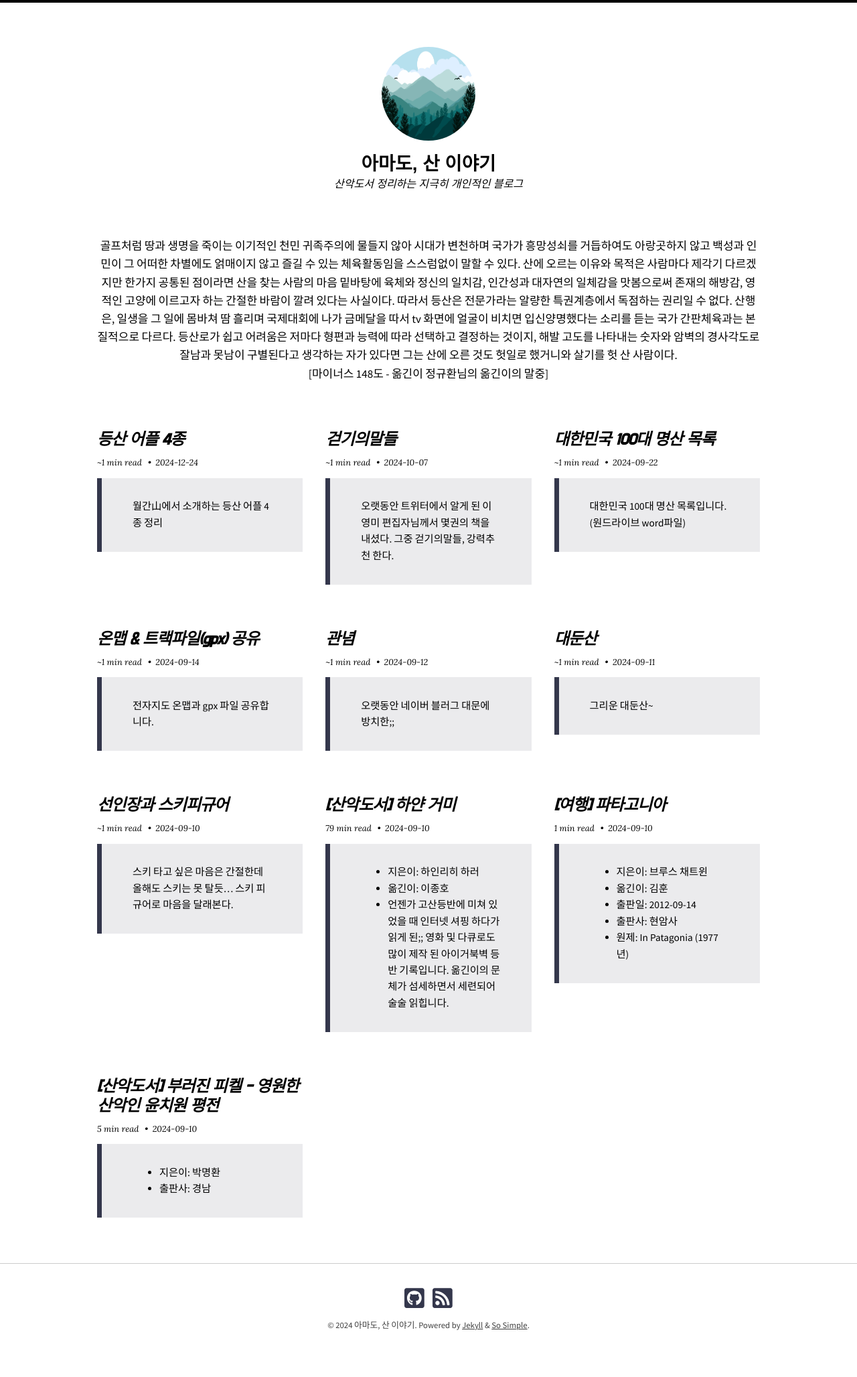
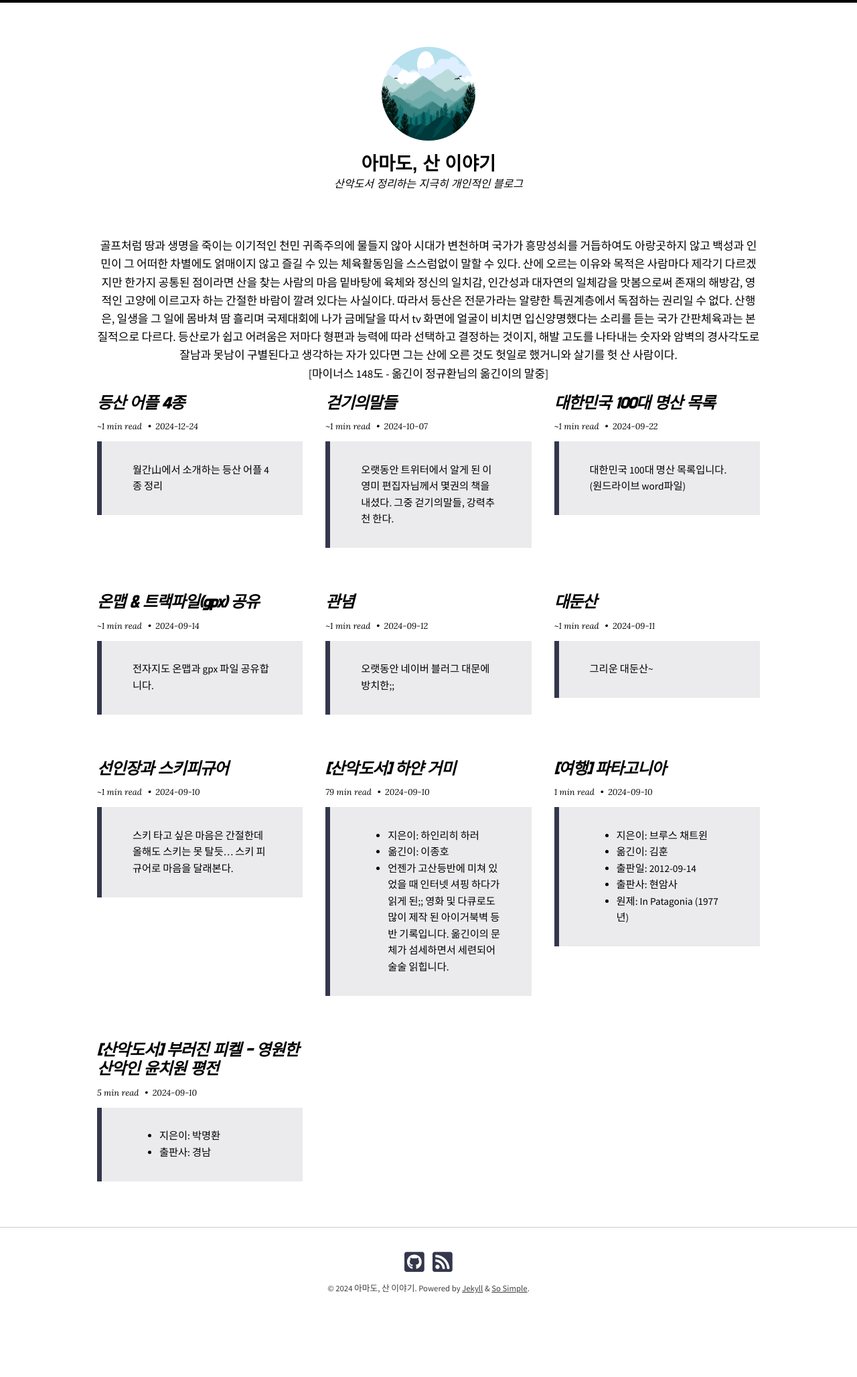
Before and after one commit to sansonyeo/sosimple, a Jekyll site: the page built from index.html, in a window 1280 px wide. Shown: the whole page at 67% size. Built offline with Jekyll 4.4.1, drawn with Linux system fonts in a browser that asks for light colours; nearby versions of some CDN libraries; the list of posts is cut into pages by our own code; after the commit the page ends 2002 px from its top, so only the background shows below that.

Commit message:
2024.12.25 update

```diff
--- a/index.html
+++ b/index.html
@@ -10,7 +10,7 @@ entries_layout: grid
 골프처럼 땅과 생명을 죽이는 이기적인 천민 귀족주의에 물들지 않아 시대가 변천하며 국가가 흥망성쇠를 거듭하여도 아랑곳하지 않고 백성과 인민이 그 어떠한 차별에도 얽매이지 않고 즐길 수 있는 체육활동임을 스스럼없이 말할 수 있다. 산에 오르는 이유와 목적은 사람마다 제각기 다르겠지만 한가지 공통된 점이라면 산을 찾는 사람의 마음 밑바탕에 육체와 정신의 일치감, 인간성과 대자연의 일체감을 맛봄으로써 존재의 해방감, 영적인 고양에 이르고자 하는 간절한 바람이 깔려 있다는 사실이다. 따라서 등산은 전문가라는 알량한 특권계층에서 독점하는 권리일 수 없다. 산행은, 일생을 그 일에 몸바쳐 땀 흘리며 국제대회에 나가 금메달을 따서 tv 화면에 얼굴이 비치면 입신양명했다는 소리를 듣는 국가 간판체육과는 본질적으로 다르다.
 등산로가 쉽고 어려움은 저마다 형편과 능력에 따라 선택하고 결정하는 것이지, 해발 고도를 나타내는 숫자와 암벽의 경사각도로 잘남과 못남이 구별된다고 생각하는 자가 있다면 그는 산에 오른 것도 헛일로 했거니와 살기를 헛 산 사람이다.
 <br>[마이너스 148도 - 옮긴이 정규환님의 옮긴이의 말중]
-</div><br><br>
+</div>
 
 <!--
 <div class="greeting">등산은 자기과시가 아니며,<br>대가를 요구하지 않는 인간의 의식과 행동이며,<br>자연에 대한 가장 순수하고 가장 가혹하며 가장 신중한 도전이다.<br>- 리오넬 테레이</div><br><br>
```
